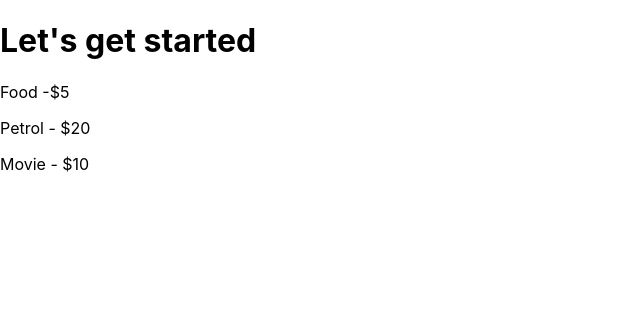
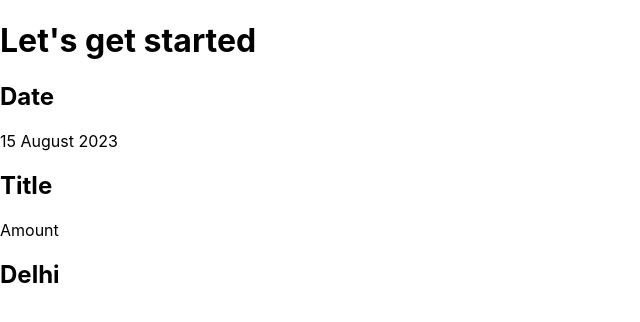
Before and after one commit to vishnu-mukati/Learning-React, a React (Create React App) app: page / in a window 1280 px wide. Shown: the top 322 px of the page, without its empty margins (0-640 px from the left). Built offline with nearby package versions, Linux system fonts and the light colour scheme.

Commit message:
writing some complex JSX because jsx expression must have one parent element

```diff
--- a/src/components/ExpenseItem.js
+++ b/src/components/ExpenseItem.js
@@ -1,9 +1,18 @@
 function ExpenseItem(){
     return (
-         <p>Food -$5
-            <p>Petrol - $20</p>
-            <p>Movie - $10</p>
-         </p>
+        <div>
+            <div>
+                <h2>Date</h2>
+                <div>15 August 2023</div>
+            </div>
+            <div>
+                <h2>Title</h2>
+                <div>Amount</div>
+            </div>
+            <div>
+                <h2>Delhi</h2>
+            </div>
+        </div>
     );
 }
 
```
